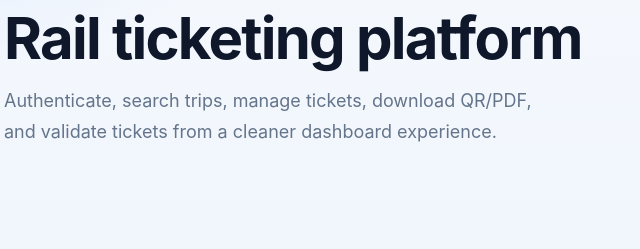
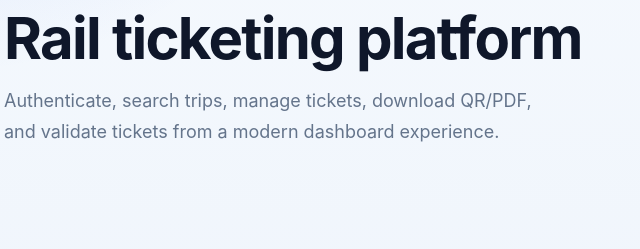
Before and after one commit to rihabatimounaim-art/ticketeer-system, a plain HTML site: page apps/web-client/login.html in a window 1280 px wide. Shown: the part 348-597 px from the top of the page, 54-694 px from the left. Drawn offline with Linux system fonts and the light colour scheme.

Commit message:
Update login.html

```diff
--- a/apps/web-client/login.html
+++ b/apps/web-client/login.html
@@ -12,8 +12,7 @@
       <div class="brand-badge">🚆 Ticketeer</div>
       <h1>Rail ticketing platform</h1>
       <p>
-        Authenticate, search trips, manage tickets, download QR/PDF, and validate tickets
-        from a cleaner dashboard experience.
+        Authenticate, search trips, manage tickets, download QR/PDF, and validate tickets from a modern dashboard experience.
       </p>
     </div>
 
```
